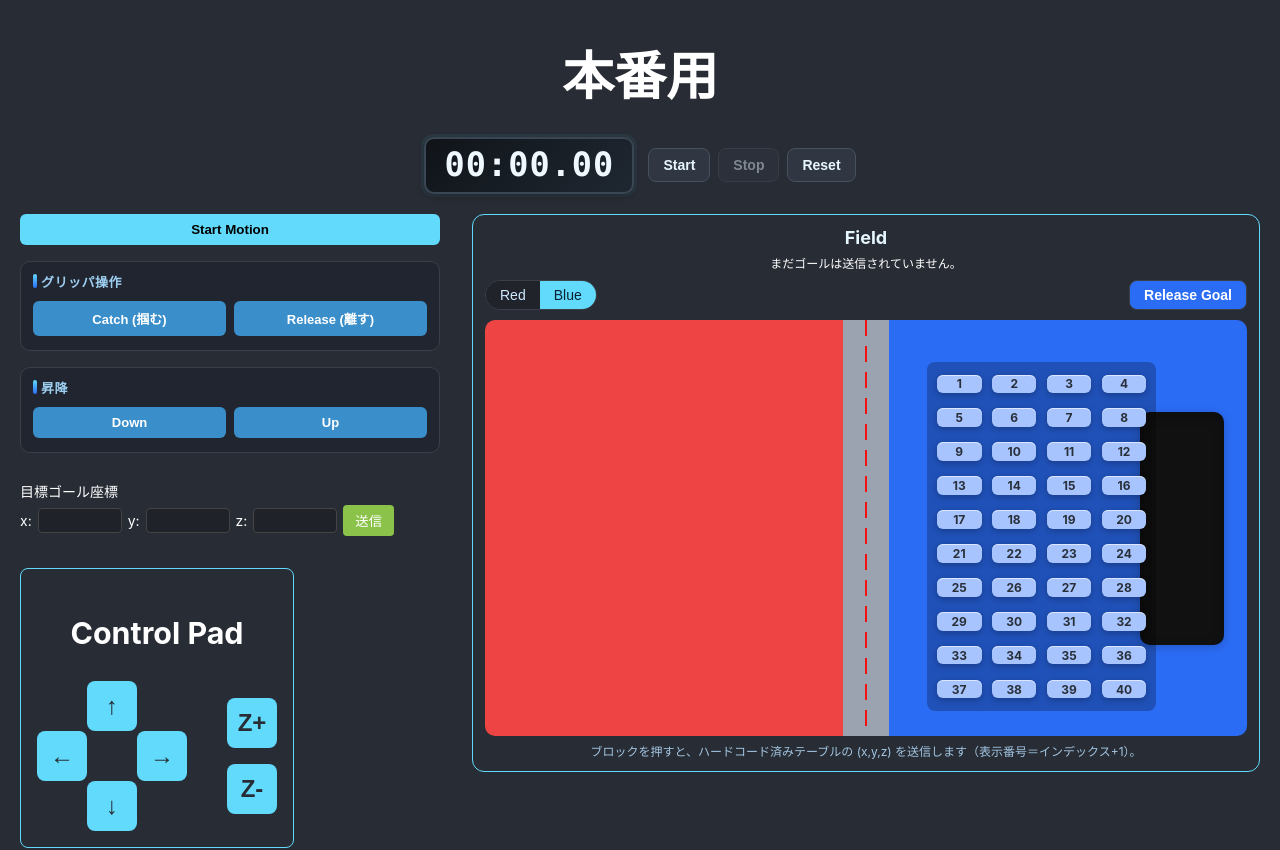
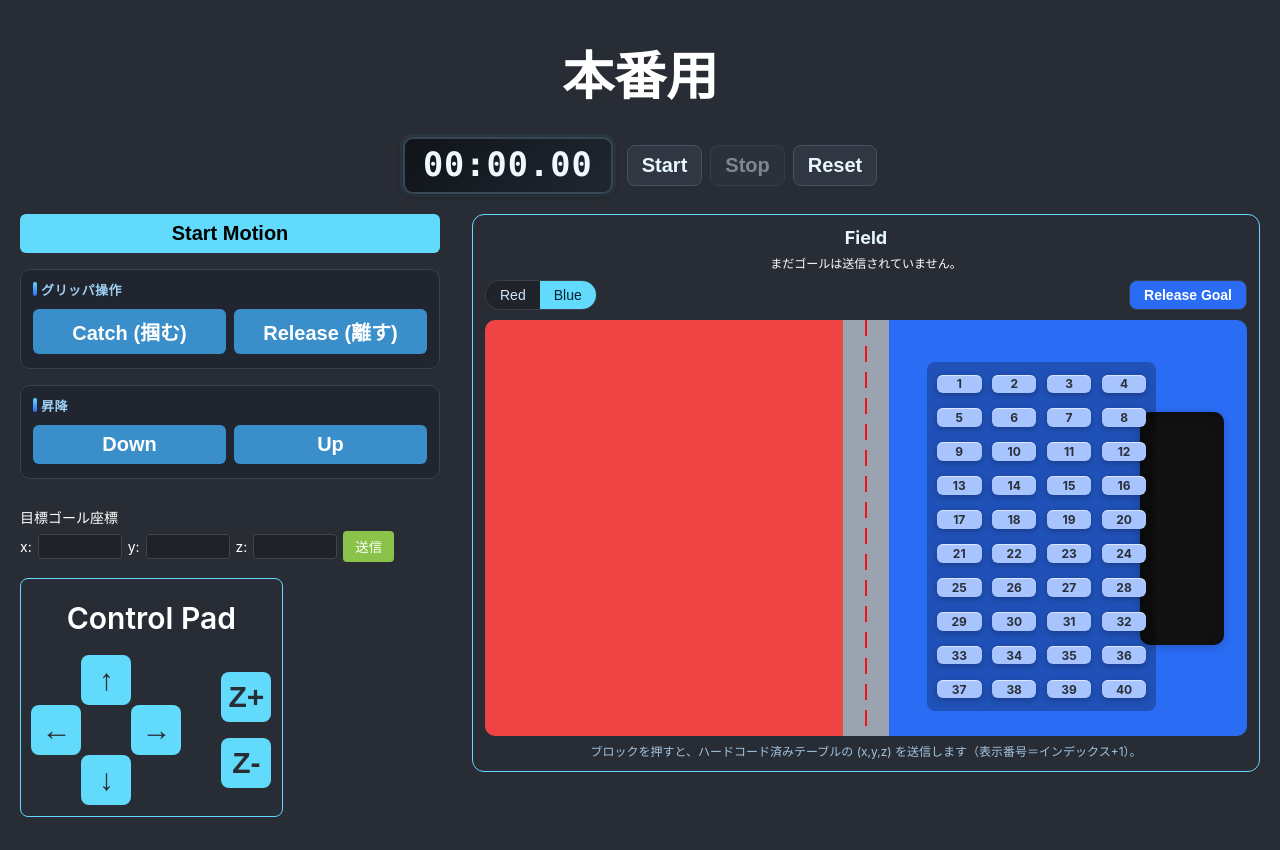
Before and after one commit to SameSameIndustry/catchrobo_app, a React (Create React App) app in the folder frontend/: page / in a window 1280 px wide. Shown: the top 850 px of the page. Built offline with nearby package versions, Linux system fonts and the light colour scheme.

Commit message:
微調整

```diff
--- a/frontend/src/App.css
+++ b/frontend/src/App.css
@@ -157,6 +157,7 @@
   border-radius: 6px;
   border: none;
   font-weight: bold;
+  font-size: 20px;
   cursor: pointer;
 }
 
@@ -203,7 +204,7 @@
   font-weight: 600;
   border-radius: 6px;
   padding: 8px 10px;
-  font-size: 13px;
+  font-size: 20px;
   transition: background .15s ease, transform .1s ease;
 }
 .motion-group-body button:hover { background:#347fb5; }
@@ -338,6 +339,7 @@
 }
 .comp-timer-buttons {
   display: flex;
+  font-size: 14px;
   gap: 8px;
 }
 .comp-timer-buttons button {
@@ -346,7 +348,7 @@
   border: 1px solid #46525f;
   padding: 8px 14px;
   border-radius: 8px;
-  font-size: 14px;
+  font-size: 20px;
   font-weight: 600;
   cursor: pointer;
   transition: background .15s ease, transform .1s ease, color .15s ease;
--- a/frontend/src/components/ControlPad.css
+++ b/frontend/src/components/ControlPad.css
@@ -2,8 +2,8 @@
 .control-pad-container {
   border: 1px solid #61dafb;
   border-radius: 8px;
-  padding: 1rem;
-  margin-top: 1rem;
+  padding: 0.0rem 0.65rem 0.7rem; /* 余白を減らす */
+  margin-top: 0rem;
 }
 
 .control-pad {
@@ -13,11 +13,21 @@
   gap: 5px;
 }
 
+.control-pad-title {
+  margin: 20px;
+  padding: 2px 0 0 0;
+  font-size: 30px;
+  line-height: 1.15;
+  font-weight: 600;
+  text-align: center;
+}
+
 .control-pad-body {
   display: flex;
   align-items: center;
   justify-content: center;
   gap: 40px;
+  margin-top: 4px; /* タイトルとの距離を詰める */
 }
 
 .middle-row {
@@ -55,7 +65,7 @@
 .control-button {
   width: 50px;
   height: 50px;
-  font-size: 24px;
+  font-size: 30px;
   cursor: pointer;
   background-color: #61dafb;
   border: none;
--- a/frontend/src/components/ControlPad.tsx
+++ b/frontend/src/components/ControlPad.tsx
@@ -20,7 +20,7 @@ const ControlPad = () => {
 
   return (
     <div className="control-pad-container">
-      <h3>Control Pad</h3>
+      <h3 className='control-pad-title'>Control Pad</h3>
       <div className="control-pad-body">
         <div className="dpad">
           <button className="control-button up"    onMouseDown={() => start(0,1)} onMouseUp={stop} onMouseLeave={stop} onTouchStart={(e)=>{e.preventDefault(); start(0,-1);}} onTouchEnd={stop} style={{gridArea:'up'}}>↑</button>
```
